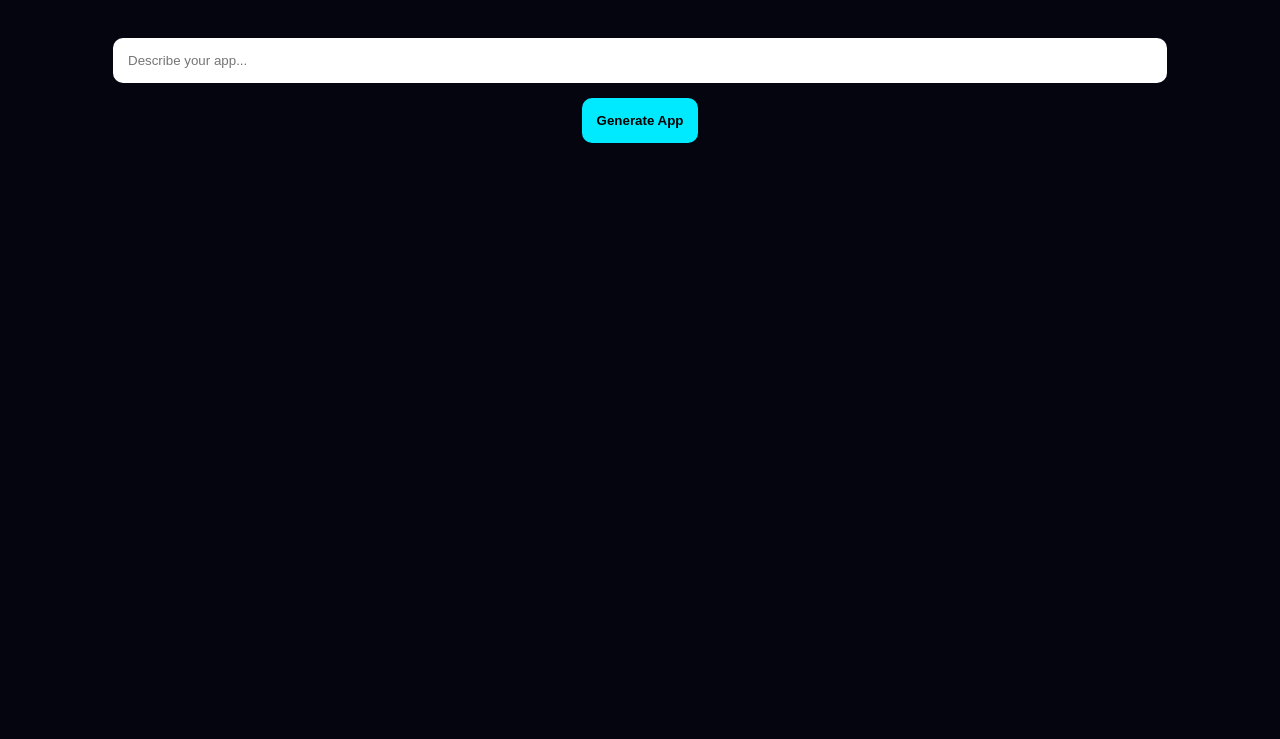
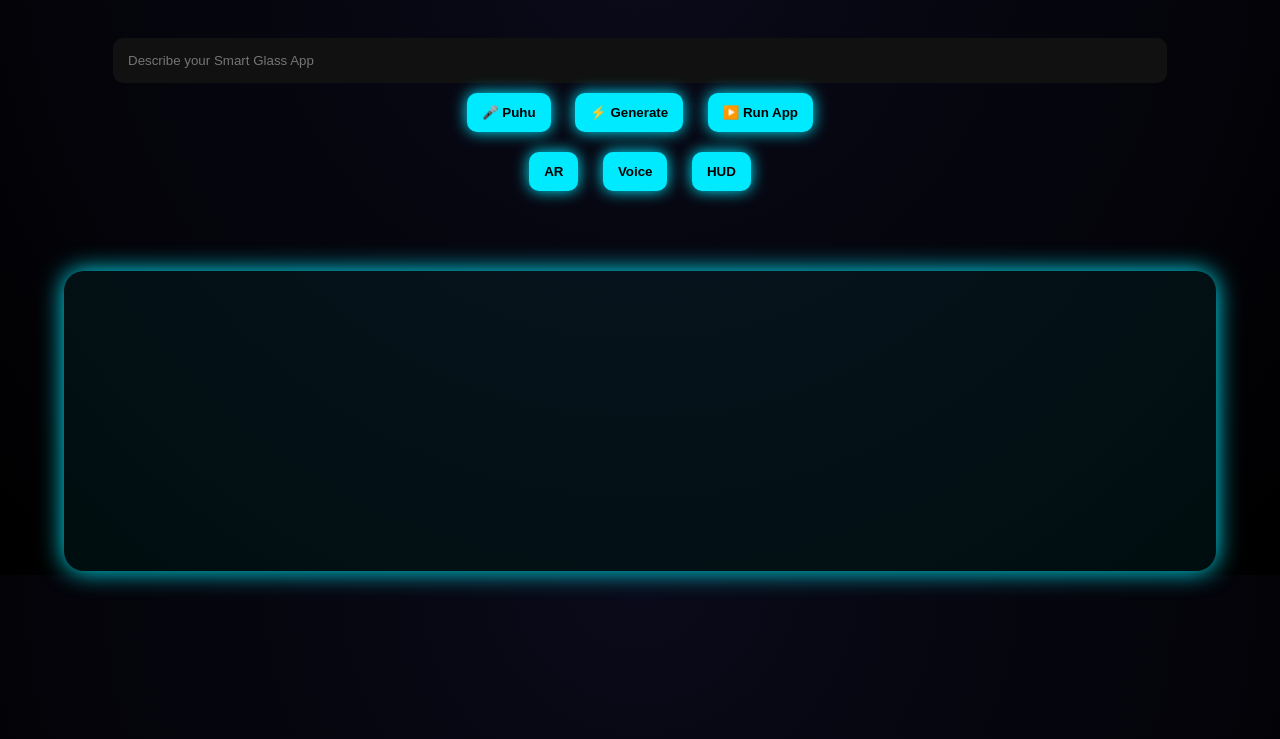
Before and after one commit to miromnb-coder/haloglass-ai, a plain HTML site: page index.html in a window 1280 px wide. Shown: the part 61-800 px from the top of the page. Drawn offline with Linux system fonts and the light colour scheme.

Commit message:
Enhance UI with gradient background and new buttons
Updated styles and improved button functionalities.

```diff
--- a/index.html
+++ b/index.html
@@ -8,7 +8,7 @@
 body {
   margin:0;
   font-family:Arial;
-  background:#050510;
+  background: radial-gradient(circle at top, #0a0a1a, #000);
   color:white;
   text-align:center;
 }
@@ -24,21 +24,40 @@ input {
   border:none;
   border-radius:10px;
   margin-top:20px;
+  background:#111;
+  color:white;
 }
 
 button {
-  margin-top:15px;
-  padding:15px;
+  margin:10px;
+  padding:12px 15px;
   border:none;
   border-radius:10px;
   background:#00eaff;
   color:black;
   font-weight:bold;
+  box-shadow:0 0 15px #00eaff;
+  transition:0.2s;
+}
+
+button:hover {
+  transform:scale(1.05);
 }
 
 #output {
   margin-top:20px;
   padding:15px;
+  white-space:pre-wrap;
+}
+
+#preview {
+  width:90%;
+  height:300px;
+  border:none;
+  border-radius:20px;
+  background: rgba(0,255,255,0.05);
+  box-shadow:0 0 25px #00eaff;
+  margin-top:20px;
 }
 </style>
 </head>
@@ -47,22 +66,84 @@ button {
 
 <h1>HaloGlass AI 👓</h1>
 
-<input id="prompt" placeholder="Describe your app...">
+<input id="prompt" placeholder="Describe your Smart Glass App">
 
 <br>
 
-<button onclick="generate()">Generate App</button>
+<button onclick="startVoice()">🎤 Puhu</button>
+<button onclick="generate()">⚡ Generate</button>
+<button onclick="runApp()">▶️ Run App</button>
+
+<br>
+
+<button onclick="quick('Create AR navigation')">AR</button>
+<button onclick="quick('Create voice assistant')">Voice</button>
+<button onclick="quick('Create HUD overlay')">HUD</button>
 
 <div id="output"></div>
 
+<iframe id="preview"></iframe>
+
 <script>
-function generate() {
+let recognition;
+let lastCode = "";
+let apps = JSON.parse(localStorage.getItem("apps") || "[]");
+
+if ('webkitSpeechRecognition' in window) {
+  recognition = new webkitSpeechRecognition();
+  recognition.lang = "fi-FI";
+
+  recognition.onresult = function(event) {
+    const text = event.results[0][0].transcript;
+    document.getElementById("prompt").value = text;
+    generate();
+  };
+}
+
+function startVoice() {
+  if (recognition) recognition.start();
+}
+
+function quick(text) {
+  document.getElementById("prompt").value = text;
+  generate();
+}
+
+async function generate() {
   const input = document.getElementById("prompt").value;
 
-  document.getElementById("output").innerHTML =
-    "AI created: <br><br>" +
-    "<b>" + input + "</b><br><br>" +
-    "→ (Simulated app running)";
+  document.getElementById("output").innerHTML = "AI thinking...";
+
+  try {
+    const res = await fetch("/.netlify/functions/generate", {
+      method: "POST",
+      headers: {
+        "Content-Type": "application/json"
+      },
+      body: JSON.stringify({ prompt: input })
+    });
+
+    const data = await res.json();
+    const text = data.choices[0].message.content;
+
+    lastCode = text;
+
+    document.getElementById("output").innerText = text;
+
+    saveApp(text);
+
+  } catch (e) {
+    document.getElementById("output").innerText = "Error: " + e.message;
+  }
+}
+
+function runApp() {
+  document.getElementById("preview").srcdoc = lastCode;
+}
+
+function saveApp(code) {
+  apps.push(code);
+  localStorage.setItem("apps", JSON.stringify(apps));
 }
 </script>
 
```
